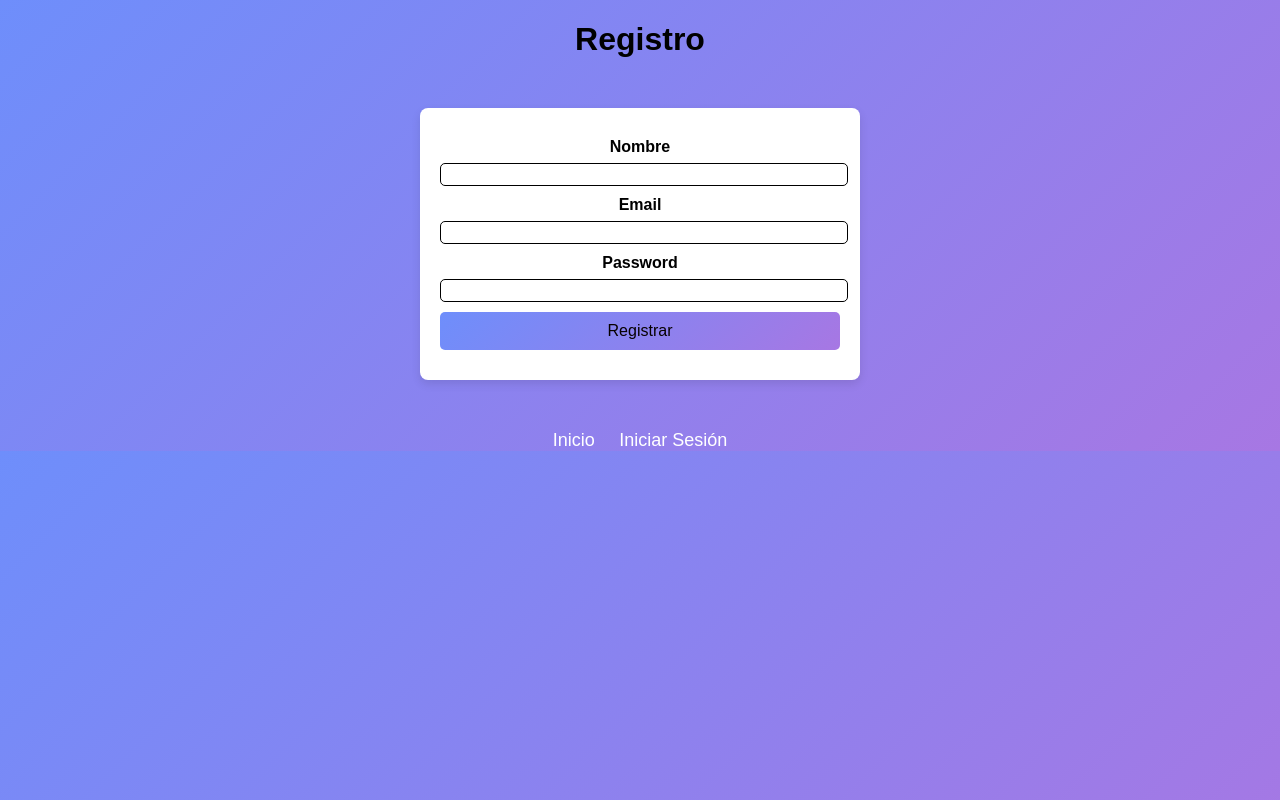
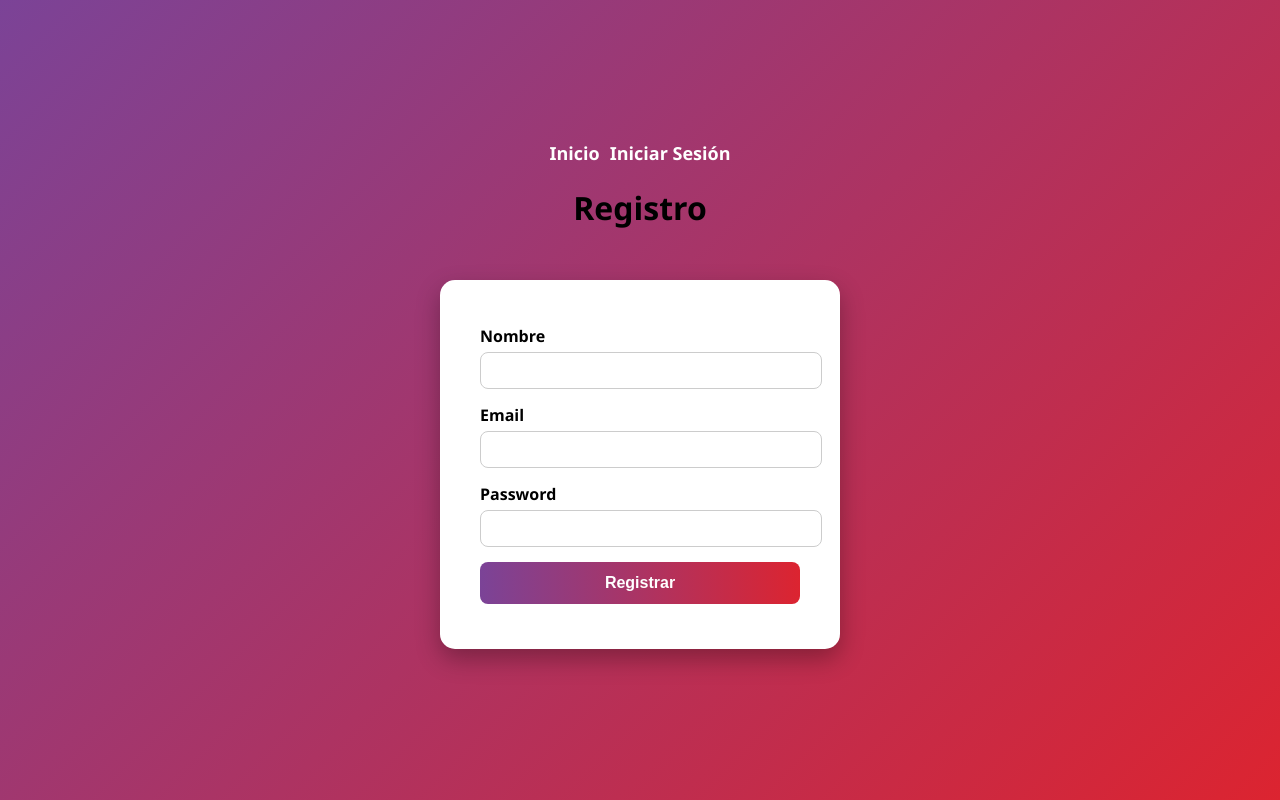
Before and after one commit to santiago-veloza/mi-webfestify, a Flask app: page /registro in a window 1280 px wide. Run offline with Flask 3, Linux system fonts and the light colour scheme.

```diff
--- a/festify/forms.py
+++ b/festify/forms.py
@@ -1,13 +1,13 @@
 
 from flask_wtf import FlaskForm
-from wtforms.fields import StringField, SubmitField, PasswordField, DateField, TextAreaField, TimeField
+from wtforms.fields import StringField,EmailField, SubmitField, PasswordField, DateField, TextAreaField, TimeField
 from wtforms.validators import DataRequired, Email, Length
 from wtforms import IntegerField
 
 class MiFormulario(FlaskForm):
     name = StringField('Nombre', validators=[DataRequired(), Length(max=64)])
-    password = PasswordField('Password', validators=[DataRequired()])
-    email = StringField('Email', validators=[DataRequired(), Email()])
+    password = PasswordField('Password', validators=[DataRequired(), Length(min=6)])
+    email = EmailField('Email', validators=[DataRequired(), Email()])
     submit = SubmitField('Registrar')
 
 
@@ -29,6 +29,6 @@ class LoginForm(FlaskForm):
 
 class RegistroClienteForm(FlaskForm):
     nombre = StringField('Nombre', validators=[DataRequired(), Length(max=100)])
-    correo = StringField('Correo Electrónico', validators=[DataRequired(), Email()])
+    correo = EmailField('Correo Electrónico', validators=[DataRequired(), Email()])
     password = PasswordField('Contraseña', validators=[DataRequired(), Length(min=6)])
     submit = SubmitField('Registrarse')
--- a/festify/static/css/registro.css
+++ b/festify/static/css/registro.css
@@ -1,59 +1,121 @@
 /* Estilos generales */
 body {
-    font-family: 'Poppins', sans-serif;
-    background: linear-gradient(135deg, #6e8efb, #a777e3);
-    text-align: center;
+    font-family: 'Segoe UI', Tahoma, Geneva, Verdana, sans-serif;
+    background: linear-gradient(135deg, #7b4397, #dc2430);
     margin: 0;
-    padding: 0;
+    padding: 20px;
+    display: flex;
+    flex-direction: column;
+    align-items: center;
+    justify-content: center;
+    min-height: 100vh;
+    box-sizing: border-box;
 }
 
 /* Contenedor del formulario */
 form {
-    background: rgb(255, 255, 255);
+    background: #ffffff;
+    width: 100%;
     max-width: 400px;
-    margin: 50px auto;
-    padding: 20px;
-    border-radius: 8px;
-    box-shadow: 0px 4px 10px rgba(0, 0, 0, 0.1);
+    margin: 30px auto;
+    padding: 30px 40px;
+    border-radius: 15px;
+    box-shadow: 0 10px 25px rgba(0, 0, 0, 0.3);
+    box-sizing: border-box;
 }
 
 /* Etiquetas y campos */
 p {
-    margin: 10px 0;
+    margin: 15px 0;
     font-size: 16px;
     font-weight: bold;
+    display: flex;
+    flex-direction: column;
 }
 
 input[type="text"],
 input[type="email"],
 input[type="password"] {
     width: 100%;
-    padding: 3px;
-    margin-top: 7px;
-    border: 1px solid #000000;
-    border-radius: 5px;
+    padding: 10px;
+    margin-top: 5px;
+    border: 1px solid #ccc;
+    border-radius: 8px;
+    transition: border-color 0.3s ease, box-shadow 0.3s ease;
+}
+
+input[type="text"]:focus,
+input[type="email"]:focus,
+input[type="password"]:focus {
+    border-color: #7b4397;
+    box-shadow: 0 0 5px rgba(123, 67, 151, 0.5);
+    outline: none;
 }
 
 /* Botón de envío */
 input[type="submit"] {
-    background: linear-gradient(135deg, #6e8efb, #a777e3);
-    color: rgb(7, 0, 0);
+    background: linear-gradient(to right, #7b4397, #dc2430);
+    color: white;
     font-size: 16px;
-    padding: 10px;
+    padding: 12px;
     width: 100%;
     border: none;
-    border-radius: 5px;
+    border-radius: 8px;
     cursor: pointer;
-    transition: background 0.3s;
+    font-weight: bold;
+    transition: background 0.3s ease;
 }
 
 input[type="submit"]:hover {
-    background: linear-gradient(135deg, #5a78d1, #9059c9);
+    background: linear-gradient(to right, #a044ff, #6a3093);
+}
+
+/* Enlaces de navegación */
+nav {
+    margin-top: 20px;
+    display: flex;
+    flex-wrap: wrap;
+    justify-content: center;
+    gap: 10px;
 }
 
 nav a {
     color: white;
     text-decoration: none;
-    margin: 10px;
     font-size: 18px;
+    font-weight: bold;
+    transition: color 0.3s ease;
 }
+
+nav a:hover {
+    color: #ffd700;
+}
+/* Media Queries: dispositivos pequeños */
+@media (max-width: 500px) {
+    form {
+        padding: 20px;
+    }
+
+    input[type="submit"] {
+        font-size: 14px;
+        padding: 10px;
+    }
+
+    nav a {
+        font-size: 16px;
+        display: block;
+        text-align: center;
+        margin: 5px 0;
+    }
+}
+
+@media (max-width: 768px) {
+    h1 {
+        font-size: 22px;
+        text-align: center;
+    }
+
+    form {
+        margin: 20px auto;
+    }
+}
--- a/festify/templates/base.html
+++ b/festify/templates/base.html
@@ -2,6 +2,7 @@
 <html lang="es">
 <head>
     <meta charset="UTF-8">
+    <meta name="viewport" content="width=device-width, initial-scale=1.0">
     <title>{{ title }}</title>
     <link rel="stylesheet" href="{{ url_for('static', filename='css/base.css') }}"alt="fondo">
 </head>
--- a/festify/templates/cliente/comprar.html
+++ b/festify/templates/cliente/comprar.html
@@ -2,6 +2,7 @@
 <html lang="es">
 <head>
     <meta charset="UTF-8">
+    <meta name="viewport" content="width=device-width, initial-scale=1.0"> <!-- para responsive -->
     <title>Comprar Tiquetes</title>
     <link rel="stylesheet" href="{{ url_for('static', filename='css/cliente/comprar.css') }}">
 </head>
--- a/festify/templates/cliente/eventosclientes.html
+++ b/festify/templates/cliente/eventosclientes.html
@@ -2,6 +2,7 @@
 <html lang="es">
 <head>
     <meta charset="UTF-8">
+    <meta name="viewport" content="width=device-width, initial-scale=1.0"> <!-- para responsive -->
     <title>Eventos Disponibles</title>
     <link rel="stylesheet" href="{{ url_for('static', filename='css/cliente/eventosclientes.css') }}">
 </head>
--- a/festify/templates/cliente/logincliente.html
+++ b/festify/templates/cliente/logincliente.html
@@ -2,6 +2,7 @@
 <html lang="es">
 <head>
     <meta charset="UTF-8">
+    <meta name="viewport" content="width=device-width, initial-scale=1.0"> <!-- para responsive -->
     <title>Login Cliente</title>
     <link rel="stylesheet" href="{{ url_for('static', filename='css/cliente/logincliente.css') }}">
 </head>
--- a/festify/templates/cliente/registrocliente.html
+++ b/festify/templates/cliente/registrocliente.html
@@ -2,6 +2,7 @@
 <html lang="es">
 <head>
     <meta charset="UTF-8">
+    <meta name="viewport" content="width=device-width, initial-scale=1.0"> <!-- para responsive -->
     <title>Registro Cliente</title>
     <link rel="stylesheet" href="{{ url_for('static', filename='css/cliente/registrocliente.css') }}">
 </head>
--- a/festify/templates/registro.html
+++ b/festify/templates/registro.html
@@ -2,27 +2,21 @@
 <html lang="es">
 <head>
     <meta charset="UTF-8">
+    <meta name="viewport" content="width=device-width, initial-scale=1.0">
     <title>Registro</title>
-    <link rel="stylesheet" href="{{ url_for('static', filename='css/registro.css') }}" alt="fondo">
+    <link rel="stylesheet" href="{{ url_for('static', filename='css/registro.css') }}">
+    <link rel="stylesheet" href="{{ url_for('static', filename='css/mensaje.css') }}">
+    <script src="{{ url_for('static', filename='js/mensaje.js') }}"></script>
 </head>
-    <link rel="stylesheet" href="{{ url_for('static', filename='css/mensaje.css') }}"alt="fondo">
-    <script src="{{ url_for('static', filename='js/mensaje.js') }}"></script>
 <body>
-    <h1>Registro</h1>
 
-    <form method="POST">
-        {{ form.hidden_tag() }}
-        <p>{{ form.name.label }} {{ form.name }}</p>
-        <p>{{ form.email.label }} {{ form.email }}</p>
-        <p>{{ form.password.label }} {{ form.password }}</p>
-        <p>{{ form.submit }}</p>
-    </form>
-</body>
     <nav>
         <a href="/">Inicio</a>
         <a href="/login">Iniciar Sesión</a>
-<nav>
-<body>
+    </nav>
+
+    <h1>Registro</h1>
+
     {% with messages = get_flashed_messages(with_categories=true) %}
     {% if messages %}
         <ul class="flashes">
@@ -33,4 +27,26 @@
     {% endif %}
     {% endwith %}
 
+    <form method="POST">
+        {{ form.hidden_tag() }}
+
+        <p>{{ form.name.label }} {{ form.name() }}</p>
+        {% for error in form.name.errors %}
+            <small style="color:red;">{{ error }}</small>
+        {% endfor %}
+
+        <p>{{ form.email.label }} {{ form.email() }}</p>
+        {% for error in form.email.errors %}
+            <small style="color:red;">{{ error }}</small>
+        {% endfor %}
+
+        <p>{{ form.password.label }} {{ form.password() }}</p>
+        {% for error in form.password.errors %}
+            <small style="color:red;">{{ error }}</small>
+        {% endfor %}
+
+        <p>{{ form.submit() }}</p>
+    </form>
+
+</body>
 </html>
```
Also changed, not shown: festify/run.py (+85 -81 lines), festify/static/css/base.css (+22 -2 lines), festify/static/css/login.css (+75 -51 lines), festify/templates/login.html (+8 -3 lines). Lines whose indentation alone changed are shown as unchanged.
